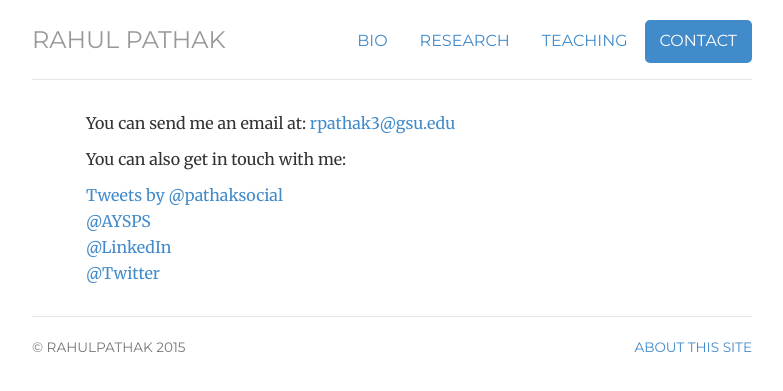
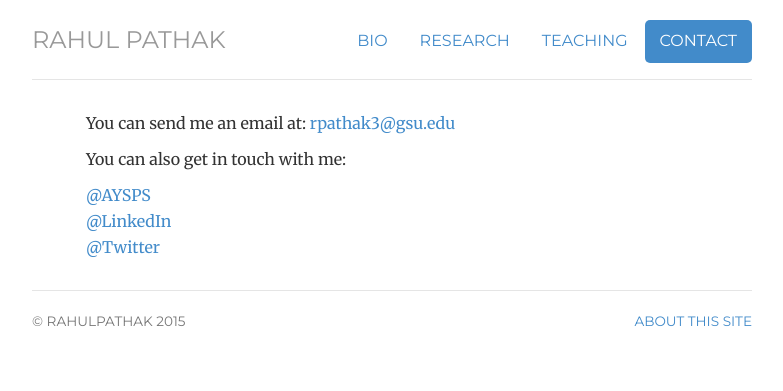
Before and after one commit to pathak-rahul/pathak-rahul.github.io, a Jekyll site: the page built from contact/index.html, in a window 1280 px wide. Shown: the top 391 px of the page, without its empty margins (248-1031 px from the left). Built offline with Jekyll 4.4.1, drawn with Linux system fonts in a browser that asks for light colours; comment, search, counter and statistics services are not loaded.

Commit message:
Update index.html

```diff
--- a/contact/index.html
+++ b/contact/index.html
@@ -14,9 +14,6 @@ description: Contact information for Rahul Pathak.
 
 	<p>You can also get in touch with me:</p>
 
-	<a class="twitter-timeline" href="https://twitter.com/pathaksocial" data-widget-id="656865757364625408">Tweets by @pathaksocial</a>
-	<script>!function(d,s,id){var js,fjs=d.getElementsByTagName(s)[0],p=/^http:/.test(d.location)?'http':'https';if(!d.getElementById(id)){js=d.createElement(s);js.id=id;js.src=p+"://platform.twitter.com/widgets.js";fjs.parentNode.insertBefore(js,fjs);}}(document,"script","twitter-wjs");</script>
-
 	<ul class="list-unstyled">
 	<li><a href="http://pmap.gsu.edu/contact-pmap/">@AYSPS</a></li>
 	<li><a href="https://www.linkedin.com/in/pathaksocial/">@LinkedIn</a></li>
```
